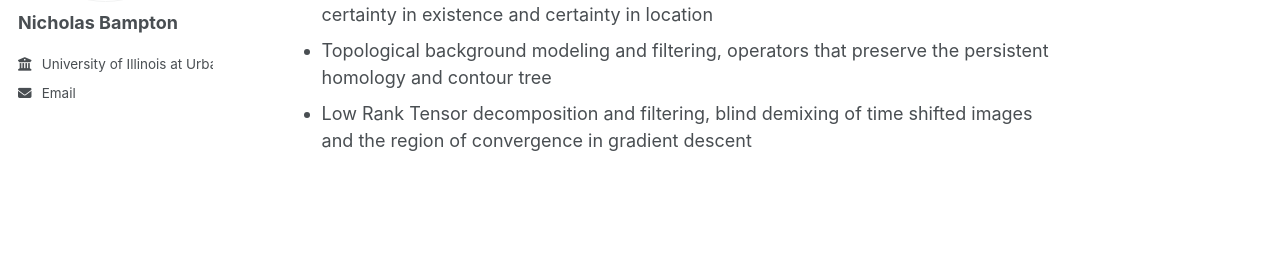
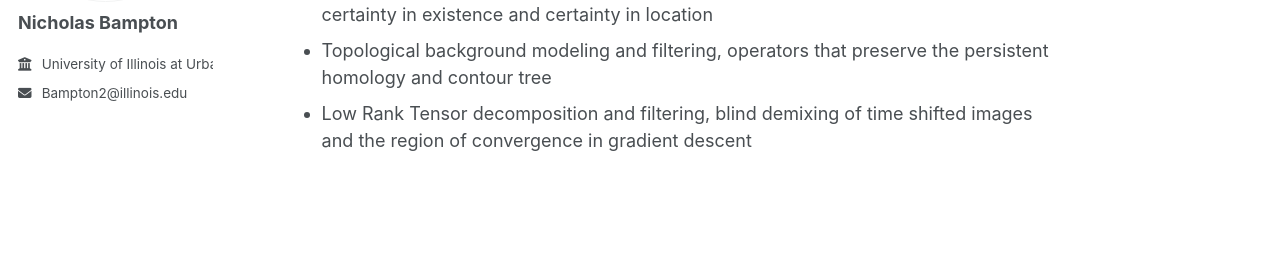
Before and after one commit to nick-bampton/nick-bampton.github.io, a Jekyll site: the page built from _pages/about.md, in a window 1280 px wide. Shown: the part 274-551 px from the top of the page. Built offline with Jekyll 4.4.1, drawn with Linux system fonts in a browser that asks for light colours; a script bundle is joined from its source files by our own code; library files that are not in the unit come from our copies.

Commit message:
Update ui-text.yml

```diff
--- a/_data/ui-text.yml
+++ b/_data/ui-text.yml
@@ -25,7 +25,7 @@ en: &DEFAULT_EN
   feed_label                 : "Feed"
   powered_by                 : "Powered by"
   website_label              : "Website"
-  email_label                : "Email"
+  email_label                : "Bampton2@illinois.edu"
   recent_posts               : "Recent Posts"
   undefined_wpm              : "Undefined parameter words_per_minute at _config.yml"
   comment_form_info          : "Your email address will not be published. Required fields are marked"
```
